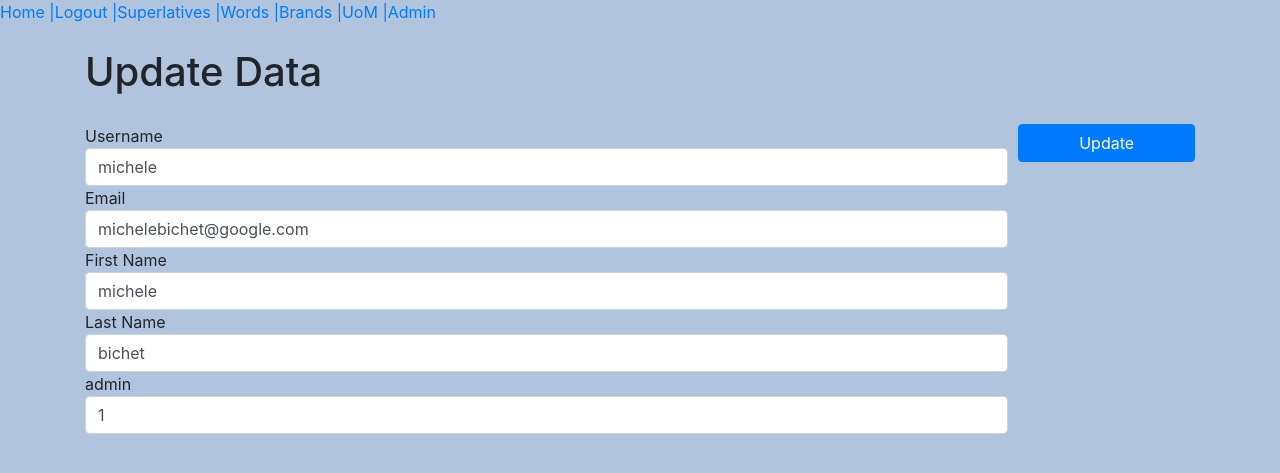
After one commit to marcoslonggo/Wordlookup, a Flask app: page /update/users/1 in a window 1280 px wide. The commit adds this page. Shown: the top 473 px of the page. Run offline with Flask 2, Linux system fonts and the light colour scheme; a user stored in the database is signed in; some libraries are stand-ins or nearby versions.

Commit message:
user management

```diff
--- a/routes.py
+++ b/routes.py
@@ -44,6 +44,8 @@ def register():
         flash('Registration complete')
         return redirect(url_for('login'))
     return render_template('register.html', title='Register', form=form)
+
+####### USER ADMIN #####
 @app.route('/admin', methods=['GET', 'POST'])
 @login_required
 def admin():
@@ -51,9 +53,69 @@ def admin():
         return "You are not admin"
 
     else:
-        users = User.query.order_by(User.username).all()
-        return render_template('admin.html', users=users)
+        if request.method == 'POST':
+            username = request.form['username']
+            email = request.form['email']
+            first_name = request.form['first_name']
+            last_name = request.form['last_name']
+            updated_by = current_user.username
+            admin = request.form['admin']
+            user = User(username=username, email=email, first_name=first_name, last_name = last_name, updated_by=updated_by, admin=admin)
+            user.set_password(request.form['password'])
+            try:
+                db.session.add(user)
+                db.session.commit()
+                return redirect('/admin')
+            except:
+                return "Problem addmin new user"
+        else:
+            users = User.query.order_by(User.username).all()
+            return render_template('admin.html', users=users)
 
+
+@app.route('/update/users/<int:id>', methods=['POST','GET'])
+@login_required
+def updateusers(id):
+        users = User.query.get_or_404(id)
+        if current_user.admin != 1:
+            return "You are not admin"
+
+        else:
+            if request.method == 'POST':
+                users.username = request.form['username']
+                users.email = request.form['email']
+                users.first_name = request.form['first_name']
+                users.last_name = request.form['last_name']
+                users.admin = request.form['admin']
+                users.updated_by = request.form['updated_by']
+                try:
+                    db.session.commit()
+                    return redirect('/admin')
+                except sqlalchemy_exc.SQLAlchemyError:
+                    raise
+            else:
+                title = "Update Users"
+                return render_template('updateusers.html', title=title, users=users)
+
+
+@app.route('/delete/users/<int:id>')
+@login_required
+def deleteuser(id):
+    delete = User.query.get_or_404(id)
+    if current_user.admin != 1:
+        return "You are not admin"
+    else:
+        try:
+            db.session.delete(delete)
+            db.session.commit()
+            return redirect('/admin')
+        except:
+            return "There was an error deleting the users"
+
+
+
+
+########### Main route ###################
 @app.route('/', methods=['GET', 'POST'])
 def index():
     if request.method == 'POST':
@@ -99,7 +161,7 @@ def update(id):
         return render_template('updatesuperlatives.html', title=title, superlatives=superlatives)
 
 @app.route('/delete/superlatives/<int:id>')
-#@login_required
+@login_required
 def delete(id):
         delete = Superlatives.query.get_or_404(id)
         try:
--- /dev/null
+++ b/templates/updateusers.html
@@ -0,0 +1,22 @@
+{% extends 'base.html' %}
+
+{% block content %}
+<div class="container">
+    <h1 class="my-4">Update Data</h1>
+    <form action="/update/users/{{ users.id}}" method="POST">
+        <div class="form-row">
+            <div class="col-sm-10 my-1">
+                Username<input type="text" class="form-control" name="username" id="username" value="{{ users.username }}">
+                Email<input type="text" class="form-control" name="email" id="email" value="{{ users.email }}" >
+                First Name<input type="text" class="form-control" name="first_name" id="first_name" value="{{ users.first_name }}" >
+                Last Name<input type="text" class="form-control" name="last_name" id="last_name" value="{{ users.last_name }}" >
+                admin<input type="text" class="form-control" name="admin" id="admin" value="{{ users.admin }}" >
+                <input type="hidden" name="updated_by" id="updated_by" value ="{{ current_user.username }}">
+             </div>
+            <div class="col-sm-2 my-1">
+                <button type="submit" class="btn btn-primary btn-block">Update</button>
+            </div>
+        </div>
+    </form>
+</div>
+{% endblock content %}
```
Also changed, not shown: templates/admin.html (+19 -2 lines), wordlookup.db.
